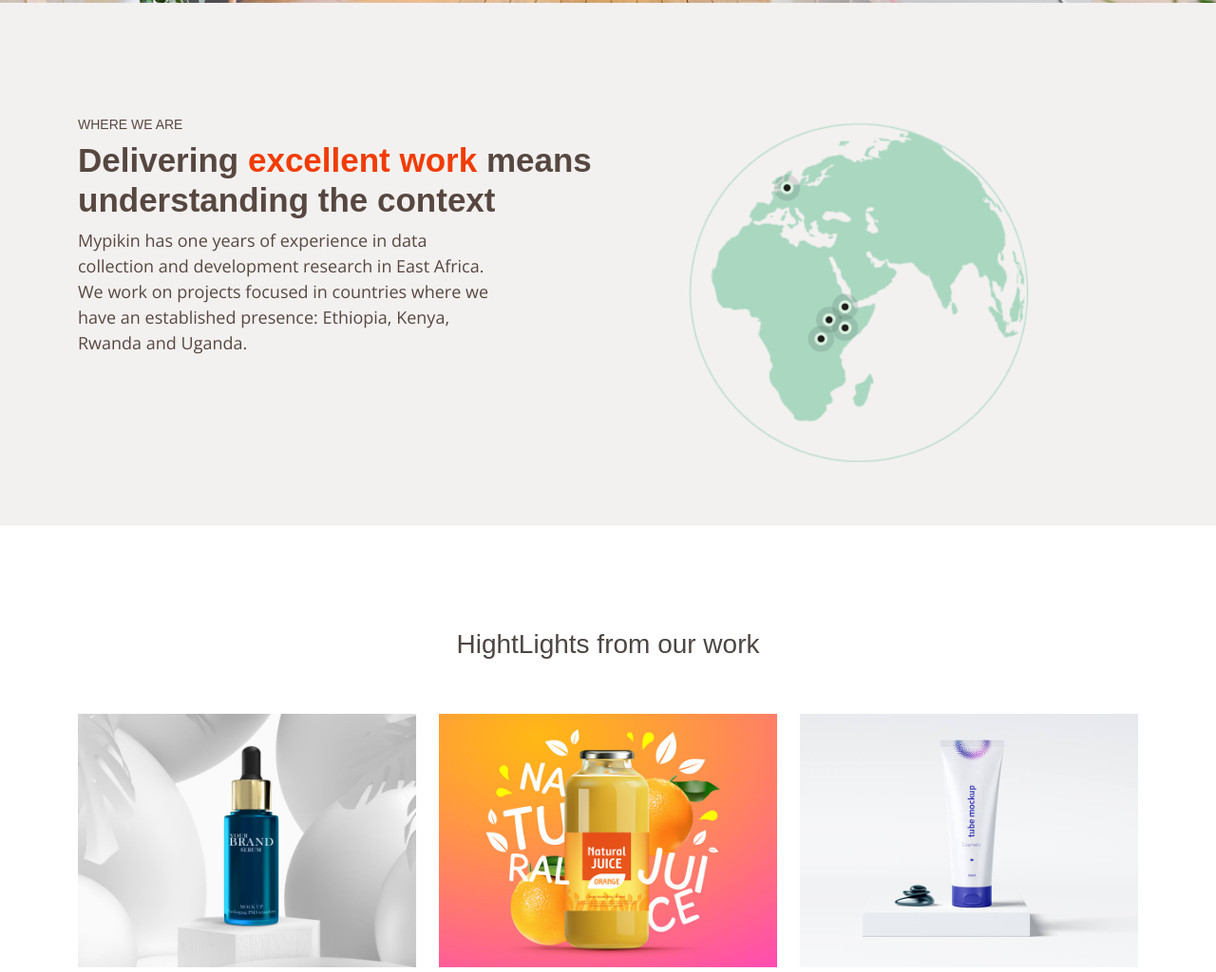
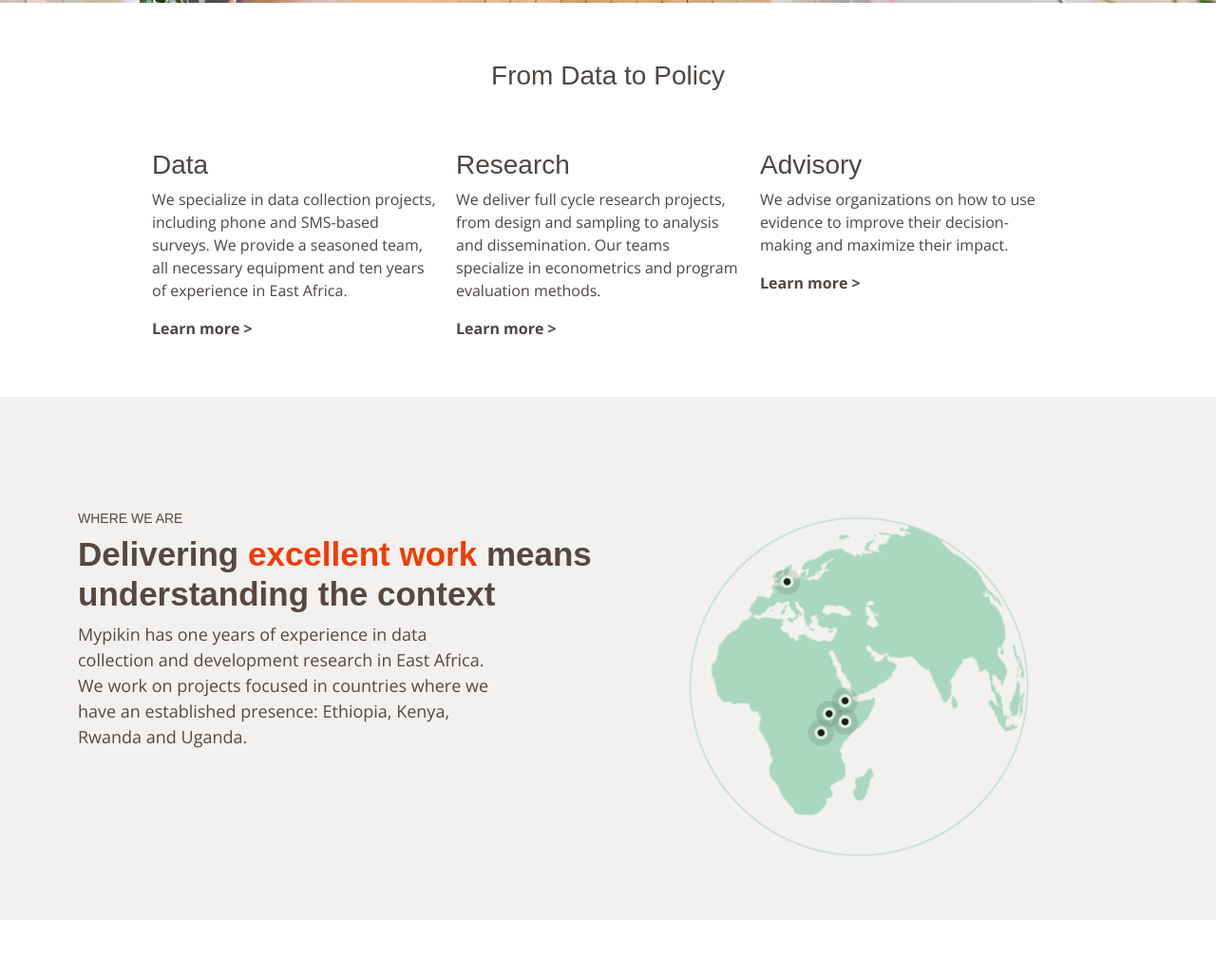
Before and after one commit to johnoseni1/mypikin-new-boy, a plain HTML site: page index.html in a window 1280 px wide. Shown: the part 668-1692 px from the top of the page at 95% size. Drawn offline with nearby package versions, Linux system fonts and the light colour scheme; a web font is replaced by a local one.

Commit message:
respo done

```diff
--- a/assets/css/style.css
+++ b/assets/css/style.css
@@ -714,6 +714,50 @@
   }
 }
 
+.given-man{
+  margin-right: 20px;
+}
+
+.given{
+  display: flex;
+}
+
+.given-man p{
+  width: 300px;
+}
+
+@media(max-width: 1010px){
+  .given{
+    display: flex;
+    flex-wrap: wrap;
+  }
+}
+
+@media(max-width: 320px){
+  .given{
+    margin-left: 30px;
+  }
+
+  .given-man{
+    margin-top: 30px;
+  }
+}
+
+.header-first{
+  text-align: center;
+  margin-bottom: 60px;
+  /* justify-content: center; */
+}
+
+.given{
+  justify-content: center;
+  /* text-align: center; */
+}
+
+.given-man span{
+  font-weight: bold;
+}
+
 @media(max-width:320px){
   .cta .row{
 
--- a/index.html
+++ b/index.html
@@ -140,6 +140,50 @@
     </div>
   </section><!-- End Hero -->
 
+  <section class="">
+    <h3 class="header-first">From Data to Policy</h3>
+    <div class="given">
+      <div class="given-man">
+        <h3>
+          Data
+        </h3>
+        <p>
+          We specialize in data collection projects, including phone and SMS-based surveys.
+          We provide a seasoned team, all necessary equipment and ten years of experience
+          in East Africa.
+        </p>
+        <span>
+          Learn more >
+        </span>
+      </div>
+      <div class="given-man">
+        <h3>
+          Research
+        </h3>
+        <p>
+          We deliver full cycle research projects, from design and sampling to analysis and
+           dissemination.
+          Our teams specialize in econometrics and program evaluation methods.
+        </p>
+        <span>
+          Learn more >
+        </span>
+      </div>
+      <div class="given-man">
+        <h3>
+          Advisory
+        </h3>
+        <p>
+          We advise organizations on how to use evidence to improve their decision-making
+           and maximize their impact.
+        </p>
+        <span>
+          Learn more >
+        </span>
+      </div>
+    </div>
+  </section>
+
   <main id="main">
 
     <!-- ======= Cta Section ======= -->
@@ -176,31 +220,31 @@
         <div class="row portfolio-container" data-aos="fade-up">
 
           <div class="col-lg-4 col-md-6 portfolio-item filter-app">
-            <img src="assets/img/portfolio/portfolio-1.jpg" class="img-fluid" alt="">
+            <img src="assets/img/works.jpg" class="img-fluid" alt="">
             <div class="portfolio-info">
               <h4>App 1</h4>
               <p>App</p>
-              <a href="assets/img/portfolio/portfolio-1.jpg" data-gallery="portfolioGallery" class="portfolio-lightbox preview-link" title="App 1"><i class="bx bx-plus"></i></a>
+              <a href="assets/img/works.jpg" data-gallery="portfolioGallery" class="portfolio-lightbox preview-link" title="App 1"><i class="bx bx-plus"></i></a>
               <a href="portfolio-details.html" class="details-link" title="More Details"><i class="bx bx-link"></i></a>
             </div>
           </div>
 
           <div class="col-lg-4 col-md-6 portfolio-item filter-web">
-            <img src="assets/img/portfolio/portfolio-2.jpg" class="img-fluid" alt="">
+            <img src="assets/img/works.jpg" class="img-fluid" alt="">
             <div class="portfolio-info">
               <h4>Web 3</h4>
               <p>Web</p>
-              <a href="assets/img/portfolio/portfolio-2.jpg" data-gallery="portfolioGallery" class="portfolio-lightbox preview-link" title="Web 3"><i class="bx bx-plus"></i></a>
+              <a href="assets/img/works.jpg" data-gallery="portfolioGallery" class="portfolio-lightbox preview-link" title="Web 3"><i class="bx bx-plus"></i></a>
               <a href="portfolio-details.html" class="details-link" title="More Details"><i class="bx bx-link"></i></a>
             </div>
           </div>
 
           <div class="col-lg-4 col-md-6 portfolio-item filter-app">
-            <img src="assets/img/portfolio/portfolio-3.jpg" class="img-fluid" alt="">
+            <img src="assets/img/works.jpg" class="img-fluid" alt="">
             <div class="portfolio-info">
               <h4>App 2</h4>
               <p>App</p>
-              <a href="assets/img/portfolio/portfolio-3.jpg" data-gallery="portfolioGallery" class="portfolio-lightbox preview-link" title="App 2"><i class="bx bx-plus"></i></a>
+              <a href="assets/img/works.jpg" data-gallery="portfolioGallery" class="portfolio-lightbox preview-link" title="App 2"><i class="bx bx-plus"></i></a>
               <a href="portfolio-details.html" class="details-link" title="More Details"><i class="bx bx-link"></i></a>
             </div>
           </div>
@@ -225,31 +269,31 @@
         <div class="row portfolio-container" data-aos="fade-up">
 
           <div class="col-lg-4 col-md-6 portfolio-item filter-app">
-            <img src="assets/img/portfolio/portfolio-1.jpg" class="img-fluid" alt="">
+            <img src="assets/img/insights.jpg" class="img-fluid" alt="">
             <div class="portfolio-info">
               <h4>App 1</h4>
               <p>App</p>
-              <a href="assets/img/portfolio/portfolio-1.jpg" data-gallery="portfolioGallery" class="portfolio-lightbox preview-link" title="App 1"><i class="bx bx-plus"></i></a>
+              <a href="assets/img/insights.jpg" data-gallery="portfolioGallery" class="portfolio-lightbox preview-link" title="App 1"><i class="bx bx-plus"></i></a>
               <a href="portfolio-details.html" class="details-link" title="More Details"><i class="bx bx-link"></i></a>
             </div>
           </div>
 
           <div class="col-lg-4 col-md-6 portfolio-item filter-web">
-            <img src="assets/img/portfolio/portfolio-2.jpg" class="img-fluid" alt="">
+            <img src="assets/img/insights.jpg" class="img-fluid" alt="">
             <div class="portfolio-info">
               <h4>Web 3</h4>
               <p>Web</p>
-              <a href="assets/img/portfolio/portfolio-2.jpg" data-gallery="portfolioGallery" class="portfolio-lightbox preview-link" title="Web 3"><i class="bx bx-plus"></i></a>
+              <a href="assets/img/insights.jpg" data-gallery="portfolioGallery" class="portfolio-lightbox preview-link" title="Web 3"><i class="bx bx-plus"></i></a>
               <a href="portfolio-details.html" class="details-link" title="More Details"><i class="bx bx-link"></i></a>
             </div>
           </div>
 
           <div class="col-lg-4 col-md-6 portfolio-item filter-app">
-            <img src="assets/img/portfolio/portfolio-3.jpg" class="img-fluid" alt="">
+            <img src="assets/img/insights.jpg" class="img-fluid" alt="">
             <div class="portfolio-info">
               <h4>App 2</h4>
               <p>App</p>
-              <a href="assets/img/portfolio/portfolio-3.jpg" data-gallery="portfolioGallery" class="portfolio-lightbox preview-link" title="App 2"><i class="bx bx-plus"></i></a>
+              <a href="assets/img/insights.jpg" data-gallery="portfolioGallery" class="portfolio-lightbox preview-link" title="App 2"><i class="bx bx-plus"></i></a>
               <a href="portfolio-details.html" class="details-link" title="More Details"><i class="bx bx-link"></i></a>
             </div>
           </div>
```
Also changed, not shown: assets/img/highlights.jpeg (added), assets/img/insights.jpg (added), assets/img/works.jpg (added).
